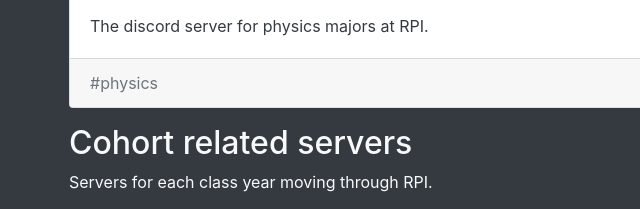
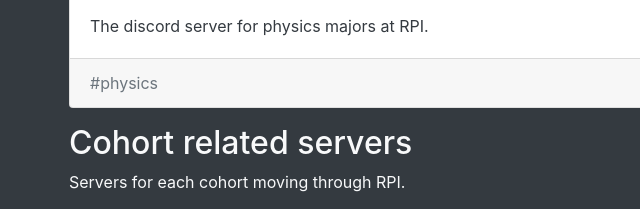
Before and after one commit to vcfxb/rpi-servers, a plain HTML site: page index.html in a window 1280 px wide. Shown: the part 2500-2709 px from the top of the page, 17-657 px from the left. Drawn offline with nearby package versions, Linux system fonts and the light colour scheme.

Commit message:
"class year" -> "cohort"

```diff
--- a/index.html
+++ b/index.html
@@ -241,7 +241,7 @@
     <div id="cohort" class="mb-3">
         <h2>Cohort related servers</h2>
         <a href="#top" class="badge badge-secondary float-right">Back to top</a>
-        Servers for each class year moving through RPI.
+        Servers for each cohort moving through RPI.
     </div>
     <div class="server">
         <div class="card-header">
```
